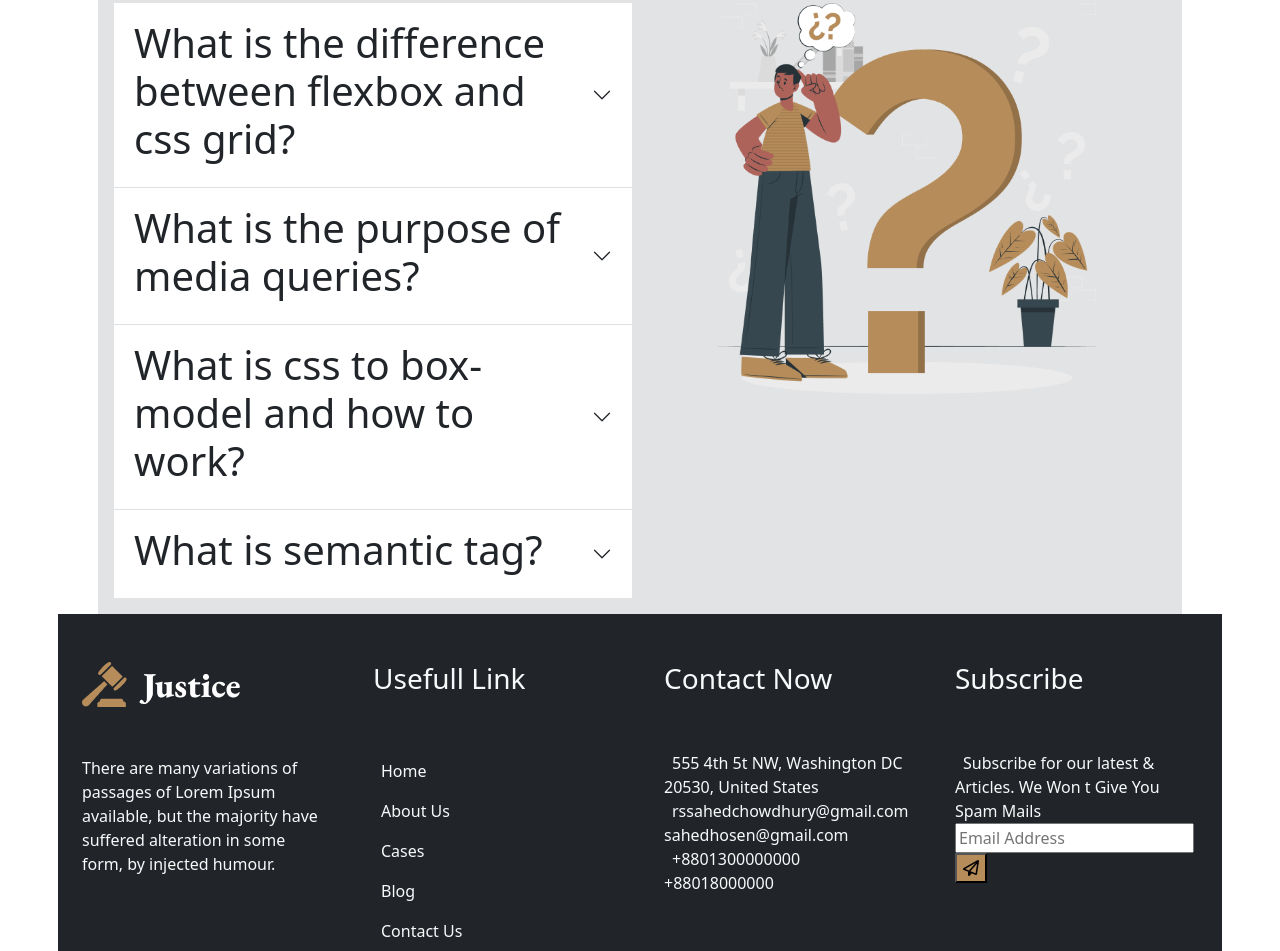
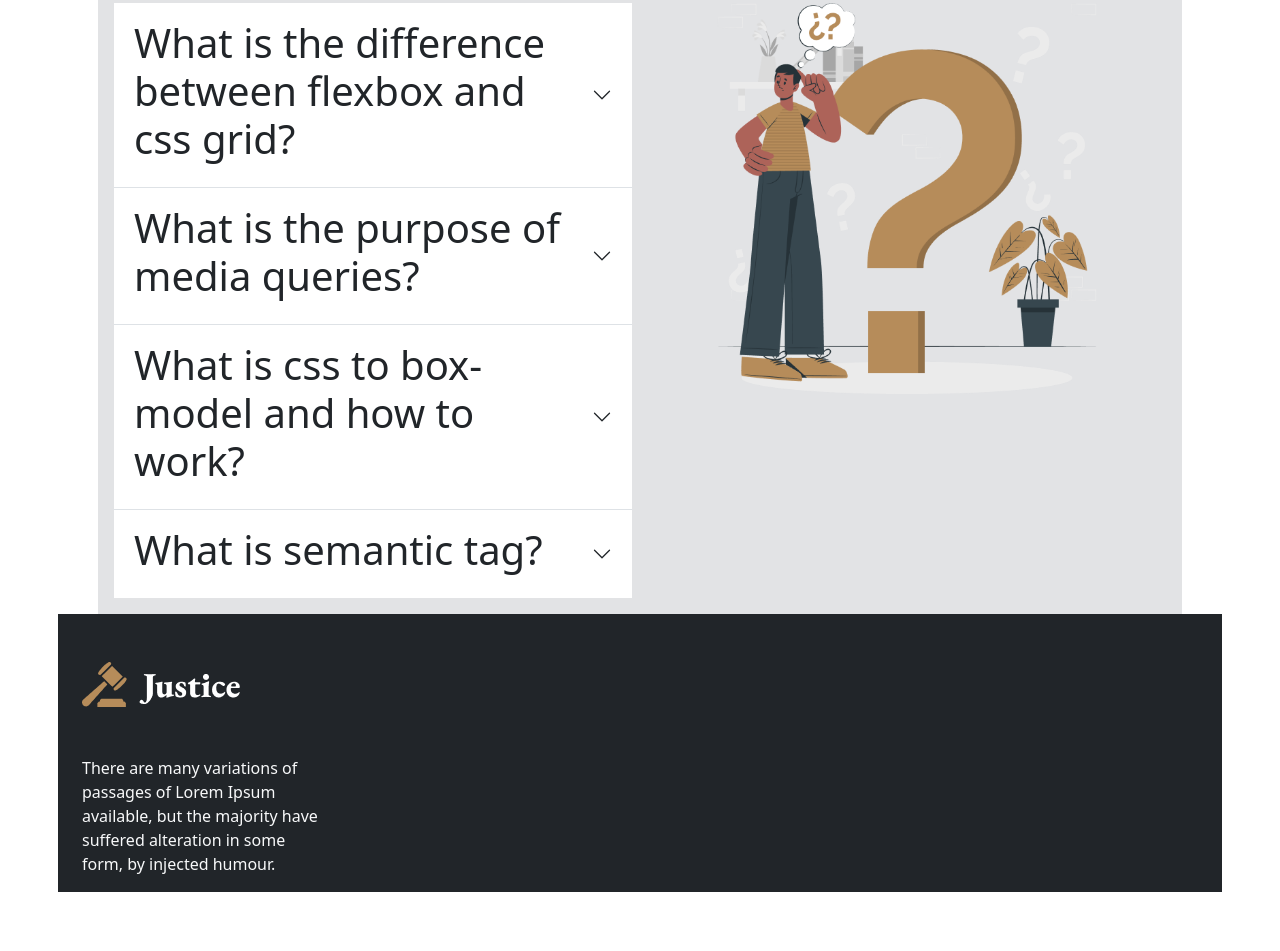
Before and after one commit to sahedemon/assignment-3, a plain HTML site: page index.html in a window 1280 px wide. Shown: the part 2657-3608 px from the top of the page. After the commit the page ends 3549 px from the top, so only its background shows below. Drawn offline with nearby package versions, Linux system fonts and the light colour scheme.

```diff
--- a/index.html
+++ b/index.html
@@ -350,44 +350,7 @@
         </div>
       </div>
 
-      <div class="col text-light">
-        <div>
-          <h3>Usefull Link</h3>
-        </div>
-        <div class="  pt-5  foot-direction">
-          <a class="text-decoration-none text-light p-2" href="#">Home</a>
-          <a class="text-decoration-none text-light p-2" href="#">About Us</a>
-          <a class="text-decoration-none text-light p-2" href="#">Cases</a>
-          <a class="text-decoration-none text-light p-2" href="#">Blog</a>
-          <a class="text-decoration-none text-light p-2" href="#">Contact Us</a>
-        </div>
-      </div>
 
-      <div class="col text-light">
-        <div>
-          <h3>Contact Now</h3>
-        </div>
-        <div class="  pt-5  ">
-          <a class="text-decoration-none text-light p-2" href="#">555 4th 5t NW, Washington DC 20530, United States</a>
-          <a class="text-decoration-none text-light p-2" href="#"> rssahedchowdhury@gmail.com sahedhosen@gmail.com</a>
-          <a class="text-decoration-none text-light p-2" href="#">+8801300000000 <br> +88018000000</a>
-        </div>
-      </div>
-
-      <div class="col text-light">
-        <div>
-          <h3>Subscribe</h>
-        </div>
-        <div class=" mb-5 pt-5  ">
-          <a class="text-decoration-none text-light p-2" href="#">Subscribe for our latest & <br> Articles. We Won t
-            Give You <br> Spam Mails</a>
-          <div>
-            <input type="Email Address" class="email" name="Email Address" placeholder="Email Address">
-            <button><i class="fa-regular fa-paper-plane"></i></button>
-          </div>
-
-        </div>
-      </div>
     </div>
 
 
```
